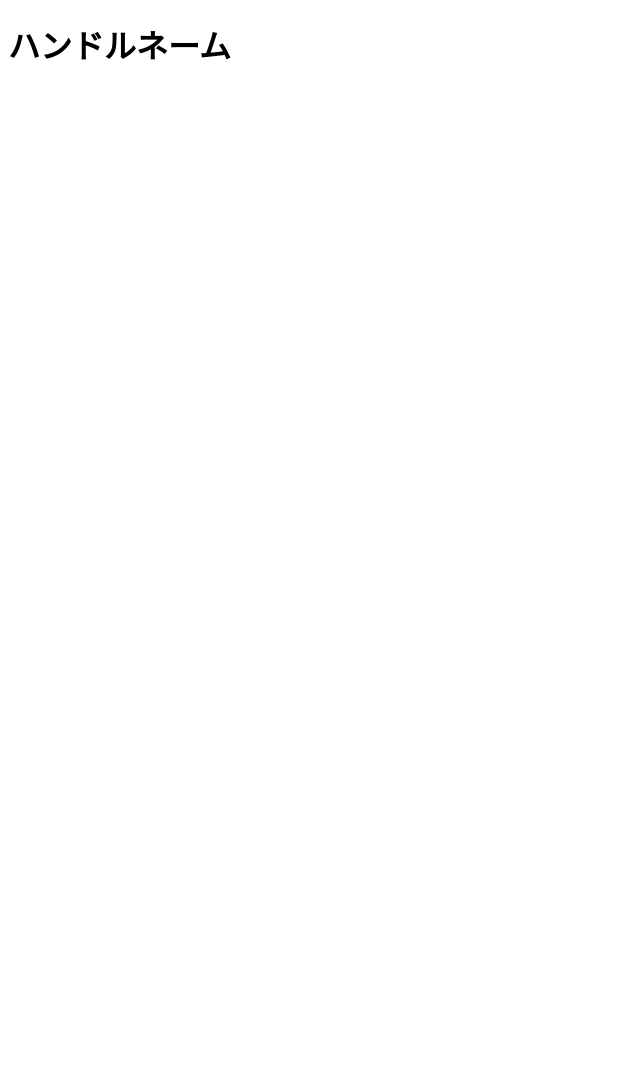
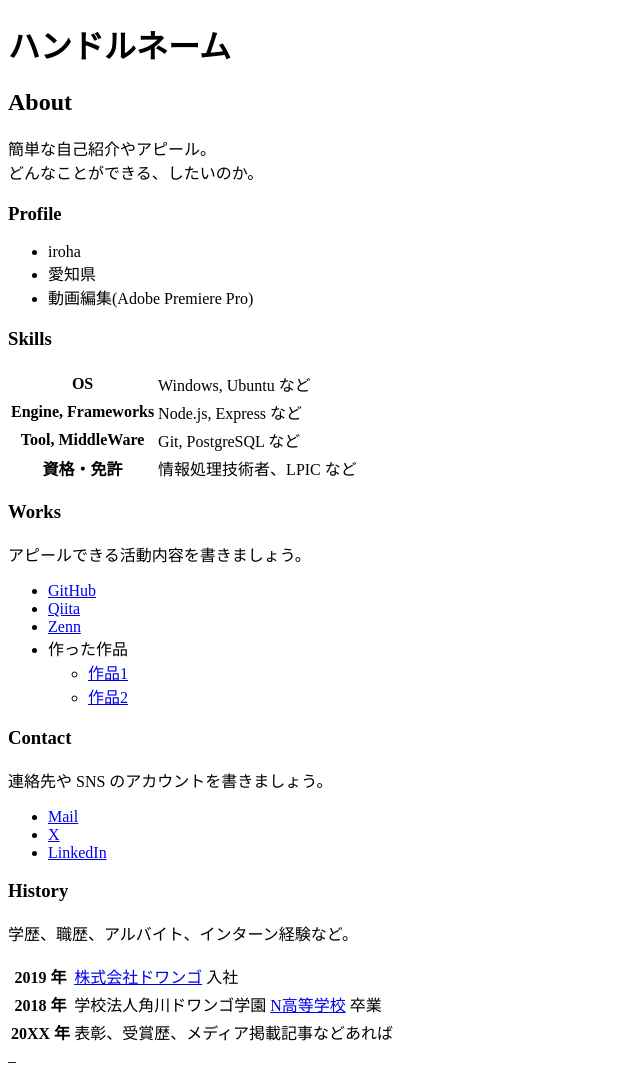
Before and after one commit to londyhay/londyhay.github.io, a plain HTML site: page index.html in a window 1280 px wide. Shown: the whole page, without its empty margins (0-640 px from the left). Before the commit the page ends 800 px from the top, so only its background shows below. Drawn offline with Linux system fonts and the light colour scheme.

Commit message:
ポートフォリオに必要な情報を追加

```diff
--- a/index.html
+++ b/index.html
@@ -7,5 +7,78 @@
   </head>
   <body>
     <h1>ハンドルネーム</h1>
-  </body>
+    <h2>About</h2>
+    <p>
+      簡単な自己紹介やアピール。<br>
+      どんなことができる、したいのか。
+    </p>
+
+    <h3>Profile</h3>
+    <ul>
+      <li>iroha</li>
+      <li>愛知県</li>
+      <li>動画編集(Adobe Premiere Pro)</li>
+    </ul>
+
+    <h3>Skills</h3>
+    <table>
+      <tr>
+        <th>OS</th>
+        <td>Windows, Ubuntu など</td>
+      </tr>
+      <tr>
+        <th>Engine, Frameworks</th>
+        <td>Node.js, Express など</td>
+      </tr>
+      <tr>
+        <th>Tool, MiddleWare</th>
+        <td>Git, PostgreSQL など</td>
+      </tr>
+      <tr>
+        <th>資格・免許</th>
+        <td>情報処理技術者、LPIC など</td>
+      </tr>
+    </table>
+    <h3>Works</h3>
+    <p>
+      アピールできる活動内容を書きましょう。
+    </p>
+    <ul>
+      <li><a href="https://github.com/">GitHub</a></li>
+      <li><a href="https://qiita.com/">Qiita</a></li>
+      <li><a href="https://zenn.dev/">Zenn</a></li>
+      <li>
+        作った作品
+        <ul>
+          <li><a href="https://example.com/">作品1</a></li>
+          <li><a href="https://example.com/">作品2</a></li>
+        </ul>
+      </li>
+    </ul>
+
+    <h3>Contact</h3>
+    <p>連絡先や SNS のアカウントを書きましょう。</p>
+    <ul>
+      <li><a href="mailto:name@example.com">Mail</a></li>
+      <li><a href="https://x.com/ZENStudy_info">X</a></li>
+      <li><a href="https://www.linkedin.com/">LinkedIn</a></li>
+    </ul>
+
+    <h3>History</h3>
+    <p>学歴、職歴、アルバイト、インターン経験など。</p>
+    <table>
+      <tr>
+        <th>2019 年</th>
+        <td><a href="https://dwango.co.jp/">株式会社ドワンゴ</a> 入社</td>
+      </tr>
+      <tr>
+        <th>2018 年</th>
+        <td>学校法人角川ドワンゴ学園 <a href="https://nnn.ed.jp/">N高等学校</a> 卒業</td>
+      </tr>
+      <tr>
+        <th>20XX 年</th>
+        <td>表彰、受賞歴、メディア掲載記事などあれば</td>
+      </tr>
+    </table>
+  </body>_
 </html>
```
